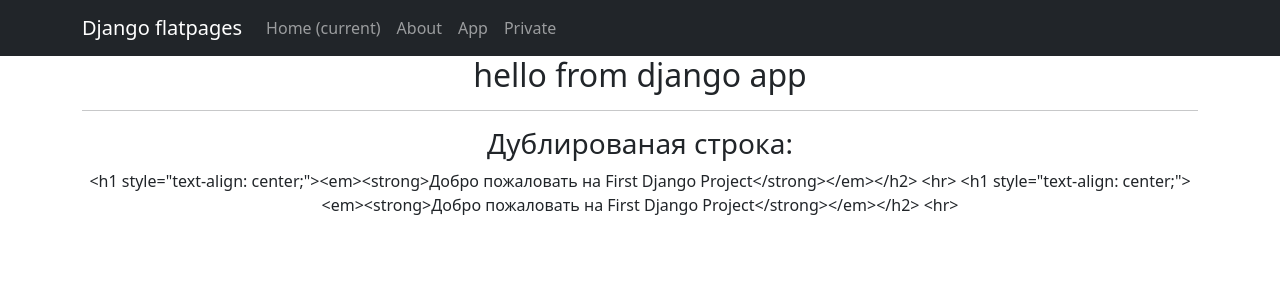
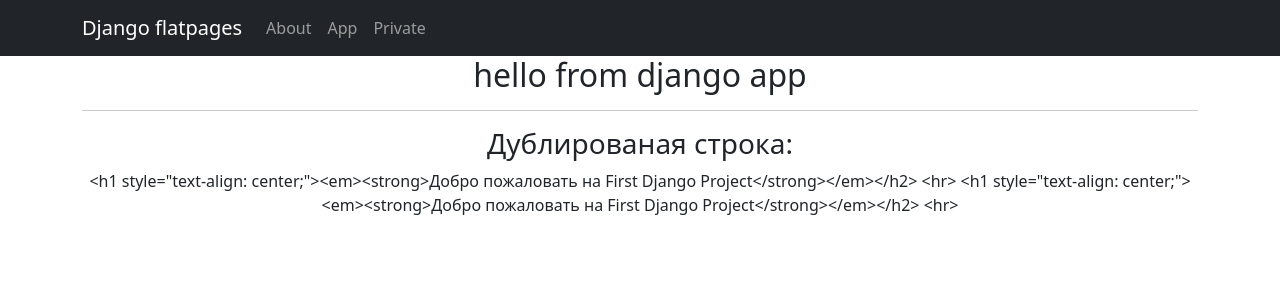
Before and after one commit to george-shebanov/F_dja_proj, a Django app: template first_dj_project/templates/flatpages/site.html in a window 1280 px wide. Shown: the top 300 px of the page. Run offline with Django 4.2, Linux system fonts and the light colour scheme; the template is opened without the code that fills it: values that come from a table or form of the project are taken from there, others are empty; data comes from the database, SQL or seed files in the repository; both versions use the stored data as it was after the commit; some libraries are stand-ins or nearby versions.

Commit message:
page editing

```diff
--- a/first_dj_project/templates/flatpages/default.html
+++ b/first_dj_project/templates/flatpages/default.html
@@ -24,11 +24,7 @@
                 </button>
                 <div class="collapse navbar-collapse" id="navbarResponsive">
                     <ul class="navbar-nav ml-auto">
-                        <li class="nav-item">
-                            <a class="nav-link" href="#">Home
-                                <span class="sr-only">(current)</span>
-                            </a>
-                        </li>
+
                         <li class="nav-item">
                             <a class="nav-link" href="/about/">About</a>
                         </li>
```
Also changed, not shown: first_dj_project/db.sqlite3.
